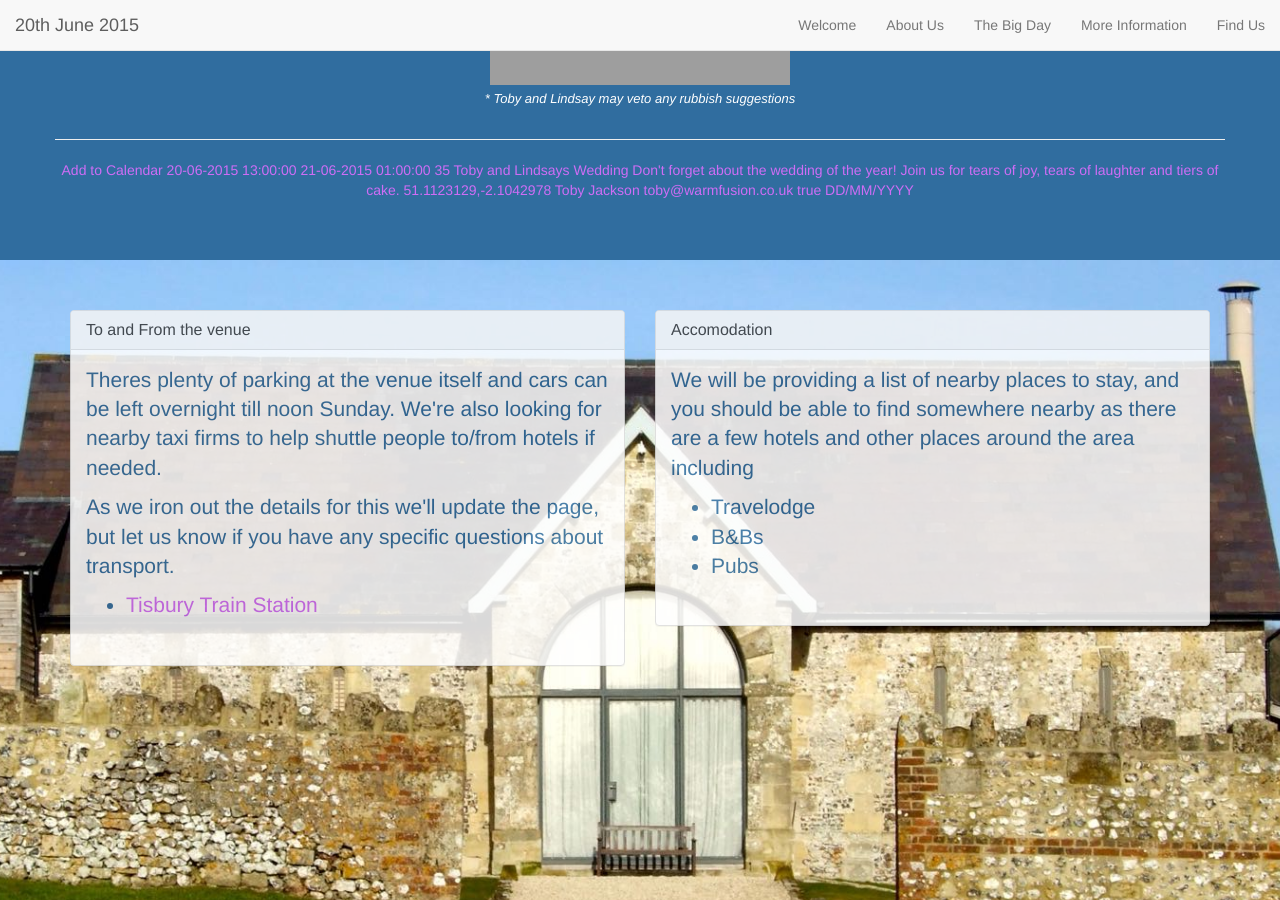
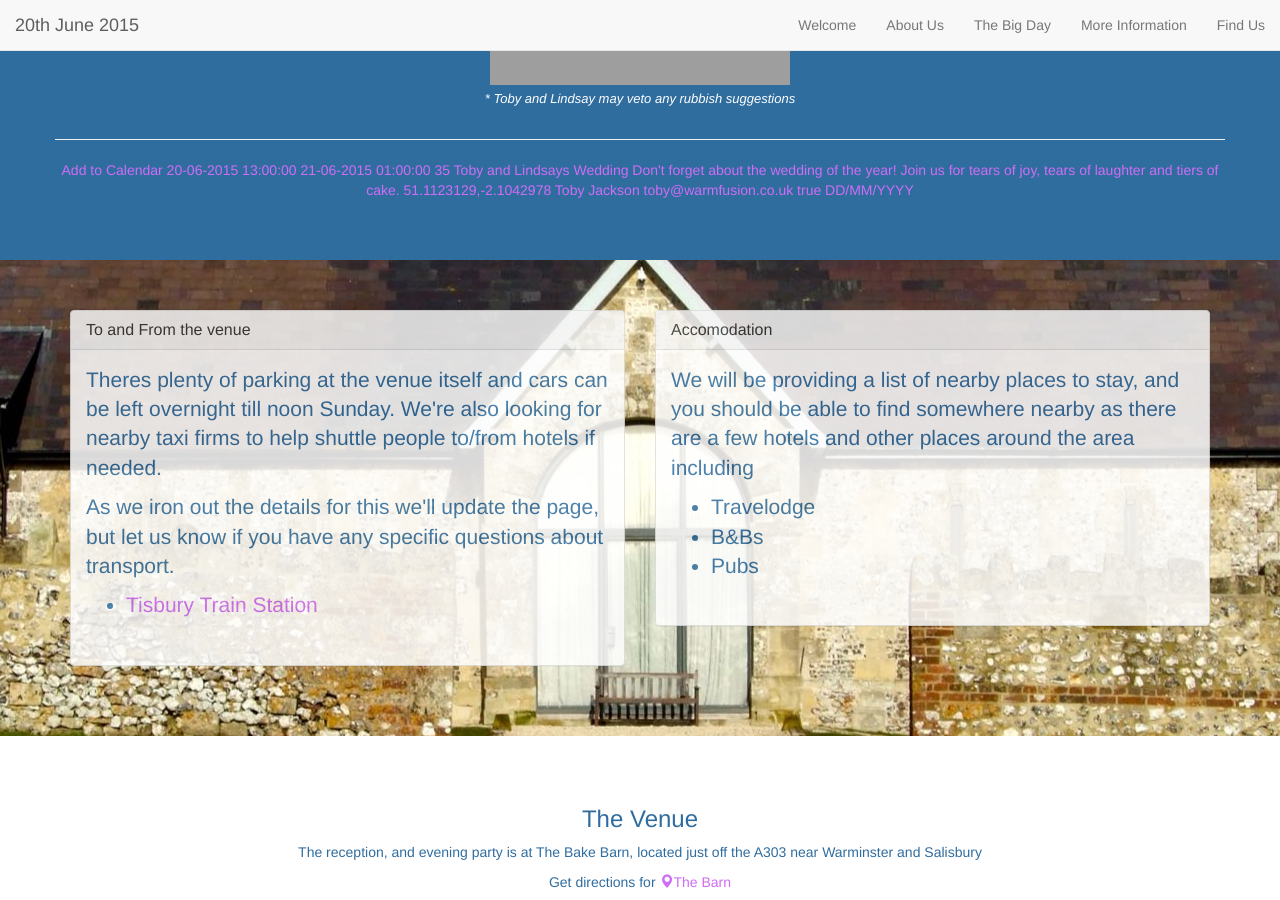
Before and after one commit to warmfusion/mrandmrsjackson, a Jekyll site: the page built from index.html, in a window 1280 px wide and 900 px high, scrolled down 2068 px. Built offline with Jekyll 4.4.1, drawn with Linux system fonts in a browser that asks for light colours; nearby versions of some CDN libraries; grey boxes are pictures that could not be loaded.

Commit message:
Thing ive fixed the background

```diff
--- a/_sections/the_big_day.html
+++ b/_sections/the_big_day.html
@@ -16,7 +16,7 @@ order: 3
       <div class="col-sm-4 col-xs-12">
         <i class="glyphicon glyphicon-music"> </i>
         <h4>The Party</h4>
-        <p><a href='http://threepennybit.com/'>Threepenny Bit</a> will start the dancing with a <a href='http://www.urbandictionary.com/define.php?term=ceilidh&defid=1550175'>ceilidh</a>, so bring your dancing shoes!!<br/>
+        <p><a href='http://threepennybit.com/'>Threepenny Bit</a> will start the dancing with a <a href='http://www.urbandictionary.com/define.php?term=ceilidh&amp;defid=1550175'>ceilidh</a>, so bring your dancing shoes!!<br/>
         For those with too much energy to spare at the end of the night, we've also got a Spotify playlist to keep you moving.
         <br/>Use the player below for a sneak preview<br /> or <a href='https://docs.google.com/forms/d/1Nqtqru2DHPKOUvgGcWXMK7aJhieuojYPyQ3VtG7JOx4/viewform?usp=send_form'>suggest some additions<super>*</super></a></p>
         <iframe src="https://embed.spotify.com/?uri=spotify:user:warmfusion:playlist:0zrQPsWLGTIguBtaY3eiGV" width="300" height="80" frameborder="0" allowtransparency="true"></iframe>
--- a/_sections/the_couple.html
+++ b/_sections/the_couple.html
@@ -31,7 +31,7 @@ order: 2
       overlooking the city centre (up a big hill!), which is ideal for spotting hot air
       balloons in the summer months (a favourite pastime of ours).</p>
       <p>
-       <a href="http://example.com/link-to-your-event" title="Add to Calendar" class="addthisevent">
+       <a href="http://mrandmrsjackson.co.uk" title="Add to Calendar" class="addthisevent">
           Join us!
           <span class="_start">20-06-2015 13:00:00</span>
           <span class="_end">21-06-2015 01:00:00</span>
--- a/css/main.css
+++ b/css/main.css
@@ -73,14 +73,7 @@ a:hover {
 
 #more_info {
   background: url(../images/the_barn.jpg) no-repeat center center fixed;
-  display: table;
-  height: 800px;
-  position: relative;
-  width: 100%;
-  -webkit-background-size: cover;
-  -moz-background-size: cover;
-  -o-background-size: cover;
-  background-size: cover;
+
 }
 #more_info .panel {
   opacity: 0.85;
```
